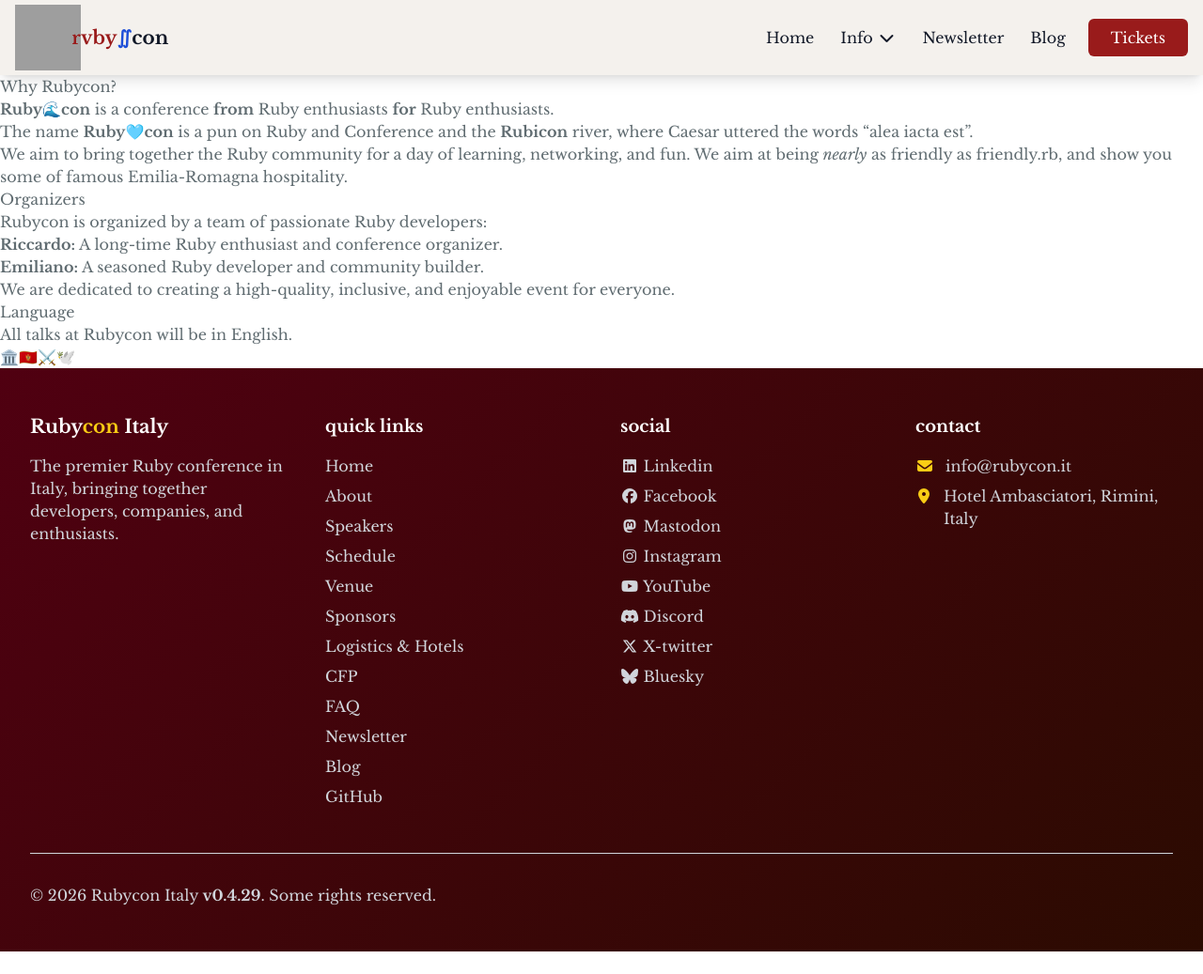
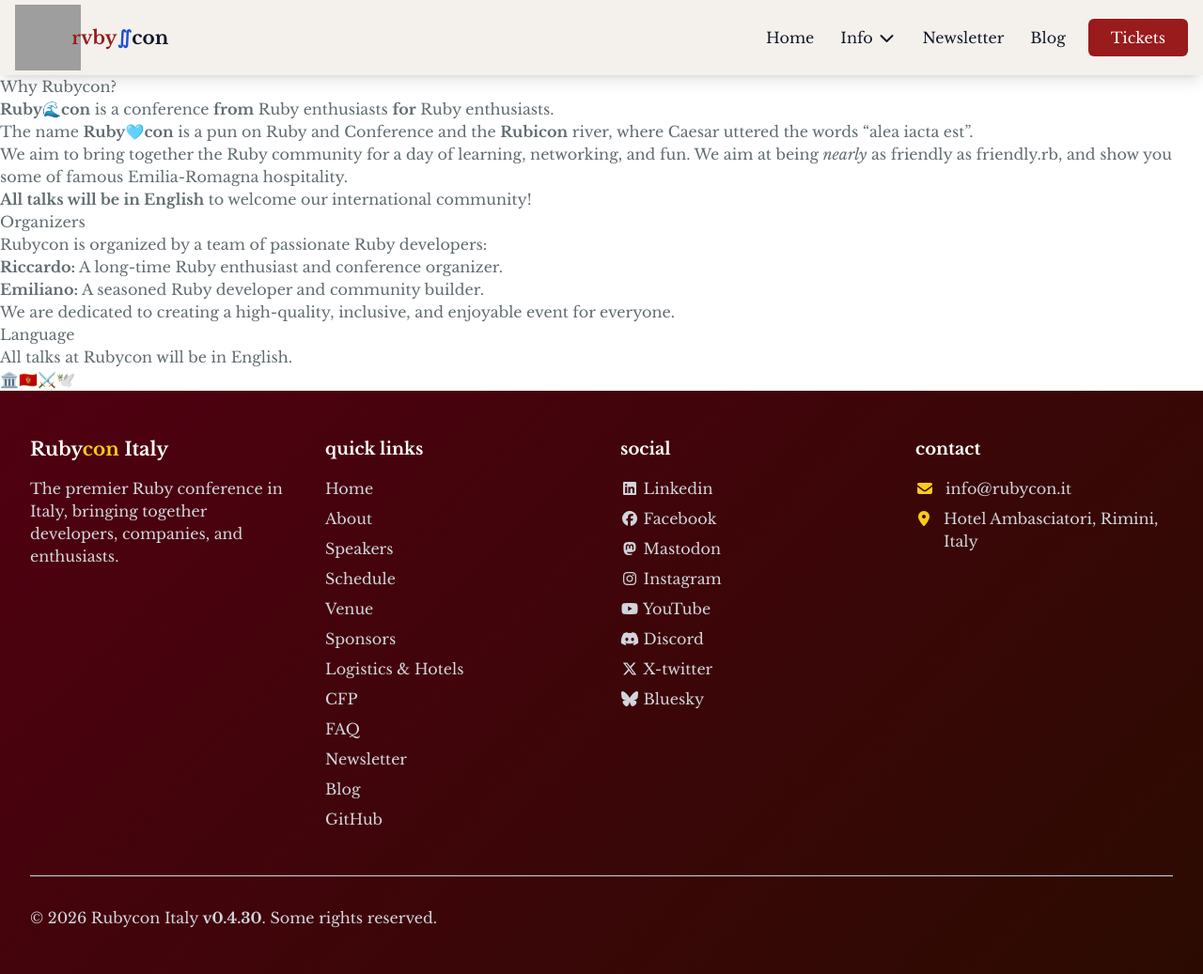
Before and after one commit to palladius/rubycon.it, a Jekyll site: the page built from rubycon.it/about.md, in a window 1280 px wide and 1037 px high. Shown: the whole window at 94% size. Built offline with Jekyll 4.4.1, drawn with Linux system fonts in a browser that asks for light colours; nearby versions of some CDN libraries; grey boxes are pictures that could not be loaded.

Commit message:
📝 feat(content): 🇺🇸 clarify English language for talks (Fixes #64 part 1)

```diff
--- a/rubycon.it/_config.yml
+++ b/rubycon.it/_config.yml
@@ -22,7 +22,7 @@
 # When we have the email for the domain:
 info_email: info@rubycon.it
 cfp_email: cfp@rubycon.it
-site_version: "0.4.29"
+site_version: "0.4.30"
 support_email: support@rubycon.com
 
 event:
--- a/rubycon.it/_includes/about.html
+++ b/rubycon.it/_includes/about.html
@@ -15,6 +15,7 @@
 {% include section.html
 id="about"
 title="I. &nbsp;About Rubycon Italy"
-    description="Join us for a full day dedicated to Ruby inspiring talks from italian and international speakers, sharing ideas and experiences from the Ruby world. Talks are in English."
+description="Join us for a full day dedicated to Ruby inspiring talks from italian and international speakers, sharing
+ideas and experiences from the Ruby world. All talks are in English."
 content=content
 %}
--- a/rubycon.it/about.md
+++ b/rubycon.it/about.md
@@ -10,6 +10,8 @@
 The name **Ruby🩵con** is a pun on Ruby and Conference and the **[Rubicon](https://en.wikipedia.org/wiki/Rubicon)** river, where Caesar uttered the words "alea iacta est".
 
 We aim to bring together the Ruby community for a day of learning, networking, and fun. We aim at being *nearly* as friendly as [friendly.rb](https://friendlyrb.com/), and show you some of famous Emilia-Romagna hospitality.
+
+**All talks will be in English** to welcome our international community!
 
 ## Organizers
 
```
Also changed, not shown: CHANGELOG.md. Lines whose indentation alone changed are shown as unchanged.
